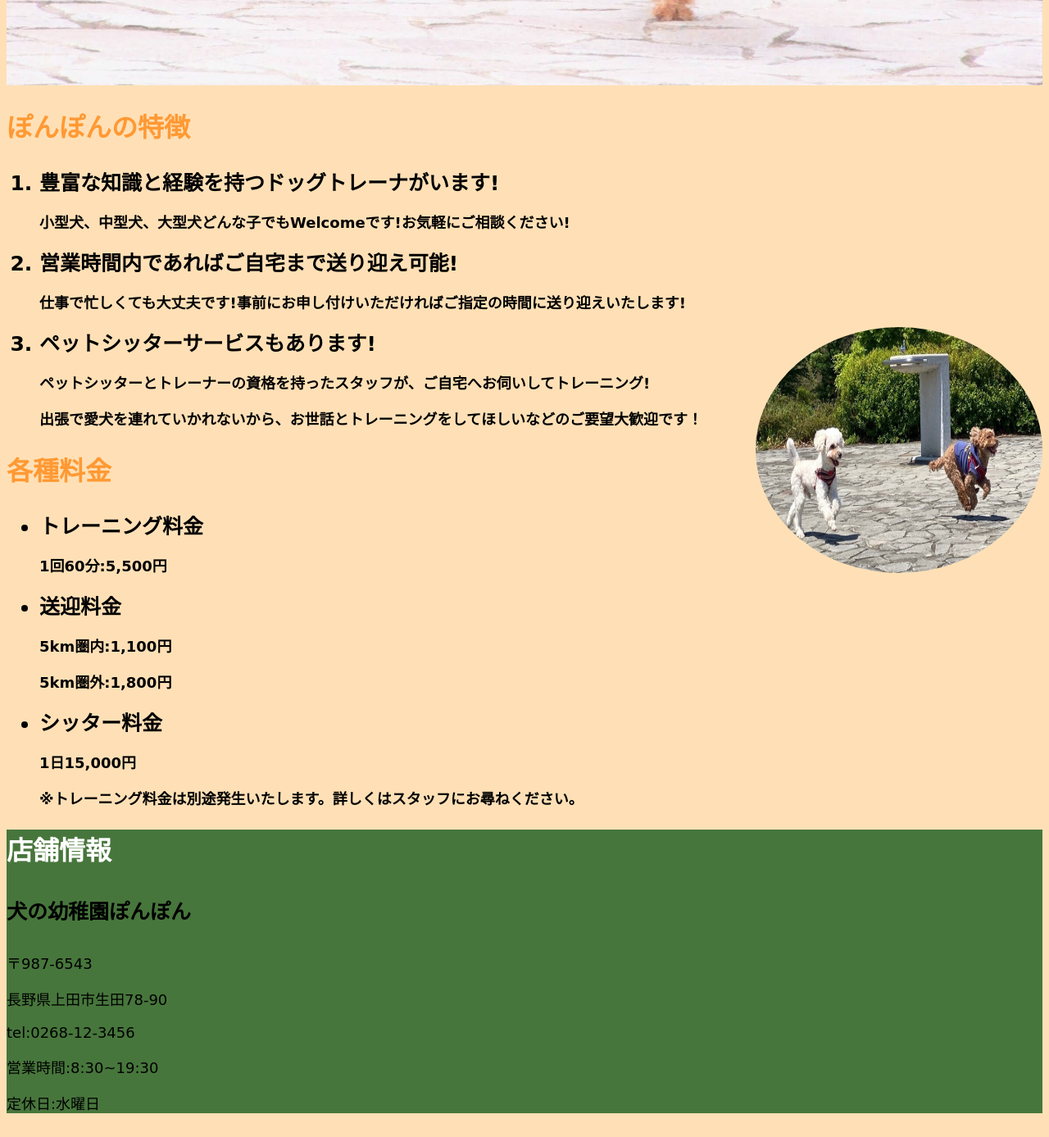
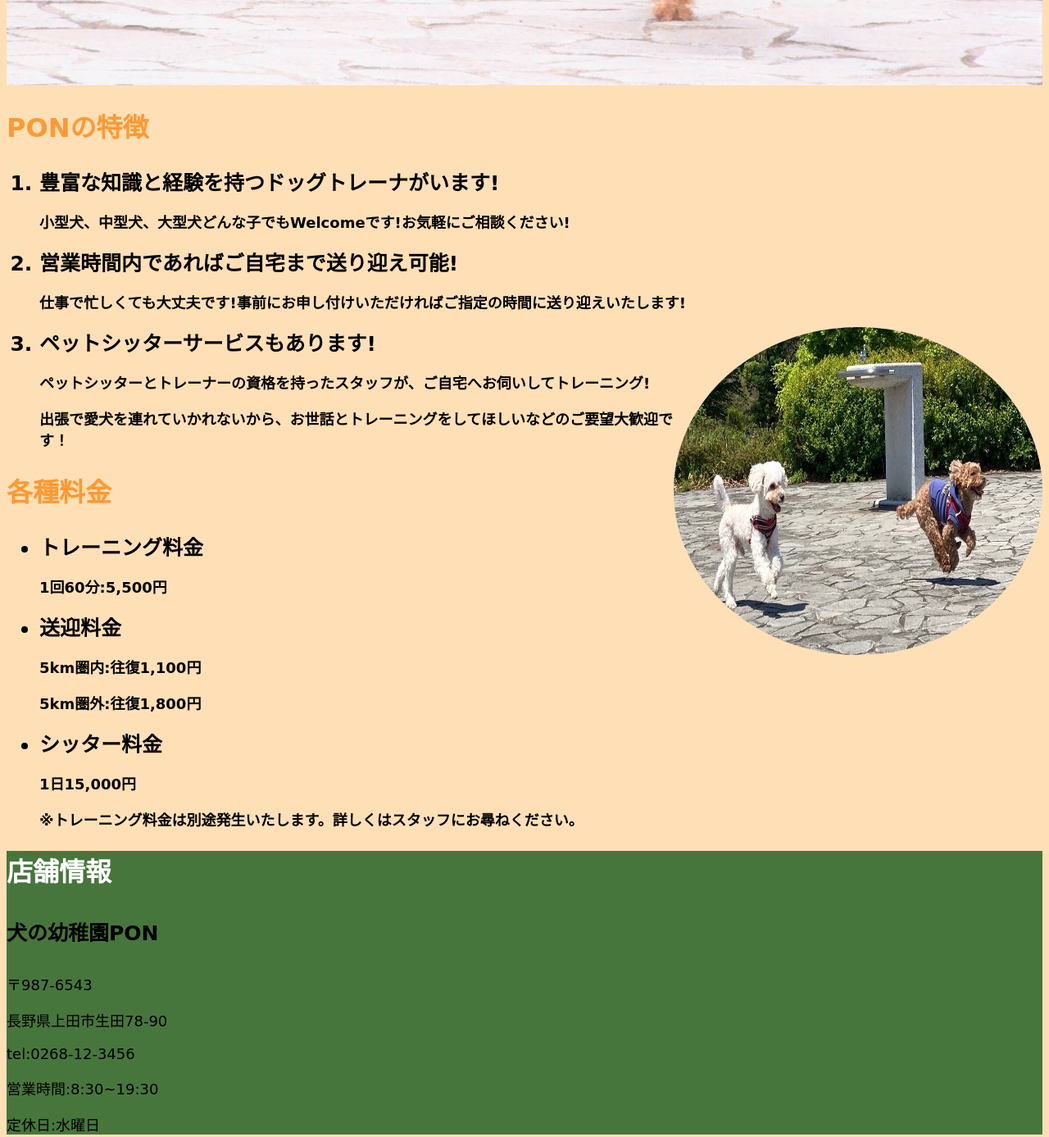
Before and after one commit to mizuka0903/-.-., a plain HTML site: page index.html in a window 1280 px wide. Shown: the part 510-1897 px from the top of the page at 82% size. Drawn offline with Linux system fonts and the light colour scheme.

Commit message:
Update index.html

```diff
--- a/index.html
+++ b/index.html
@@ -2,27 +2,27 @@
 <html lang="ja">
     <head>
         <meta charset="UTF-8">
-        <title>犬の幼稚園ぽんぽん</title>
+        <title>犬の幼稚園PON</title>
         <meta name="description" content="犬の幼稚園詳細">
         <link rel="stylesheet" href="犬の幼稚園.portfolio-中村瑞佳.css">
     </head>
 
     <body>
         <header>
-            <h1>犬の幼稚園ぽんぽん</h1>
+            <h1>犬の幼稚園PON</h1>
             <h3>こんなお悩みありませんか？</h3>
             <p>甘噛みが治らない…</p>
             <p>ほかのお友達と仲良くできない…</p>
             <p>お留守番の時吠えてしまい、近所からクレームが来た…</p>
         </header>
         <div>
-         <h2>ぽんぽんの特徴</h2>
+         <h2>PONの特徴</h2>
           <ol>
             <li>豊富な知識と経験を持つドッグトレーナがいます!</li>
              <p>小型犬、中型犬、大型犬どんな子でもWelcomeです!お気軽にご相談ください!</p>
             <li>営業時間内であればご自宅まで送り迎え可能!</li>
              <p>仕事で忙しくても大丈夫です!事前にお申し付けいただければご指定の時間に送り迎えいたします!</p>
-             <img src="犬の幼稚園body.JPG" alt="犬の写真" width="350" height="300">
+             <img src="犬の幼稚園body.JPG" alt="犬の写真" width="450" height="400">
             <li>ペットシッターサービスもあります!</li>
              <p>ペットシッターとトレーナーの資格を持ったスタッフが、ご自宅へお伺いしてトレーニング!</p>
              <p>出張で愛犬を連れていかれないから、お世話とトレーニングをしてほしいなどのご要望大歓迎です！</p>
@@ -35,8 +35,8 @@
             <li>トレーニング料金</li>
             <p>1回60分:5,500円</p>
             <li>送迎料金</li>
-            <p>5km圏内:1,100円</p>
-            <p>5km圏外:1,800円</p>
+            <p>5km圏内:往復1,100円</p>
+            <p>5km圏外:往復1,800円</p>
             <li>シッター料金</li>
             <p>1日15,000円</p>
             <p>※トレーニング料金は別途発生いたします。詳しくはスタッフにお尋ねください。</p>
@@ -45,7 +45,7 @@
 
         <footer>
             <h2>店舗情報</h2>
-            <h4>犬の幼稚園ぽんぽん</h4>
+            <h4>犬の幼稚園PON</h4>
             <p>〒987-6543</p>
             <p>長野県上田市生田78-90</p>
             <p>tel:0268-12-3456</p>
```
